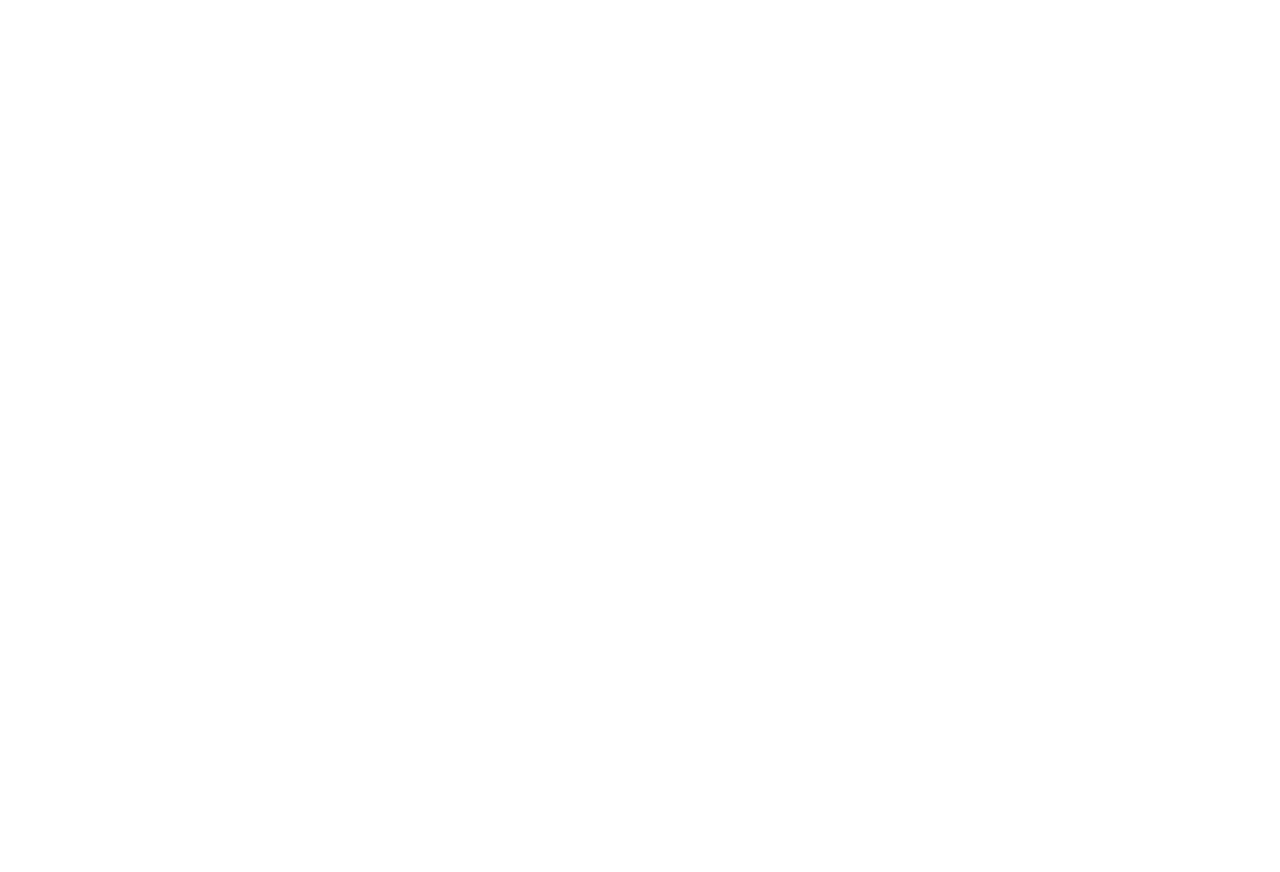
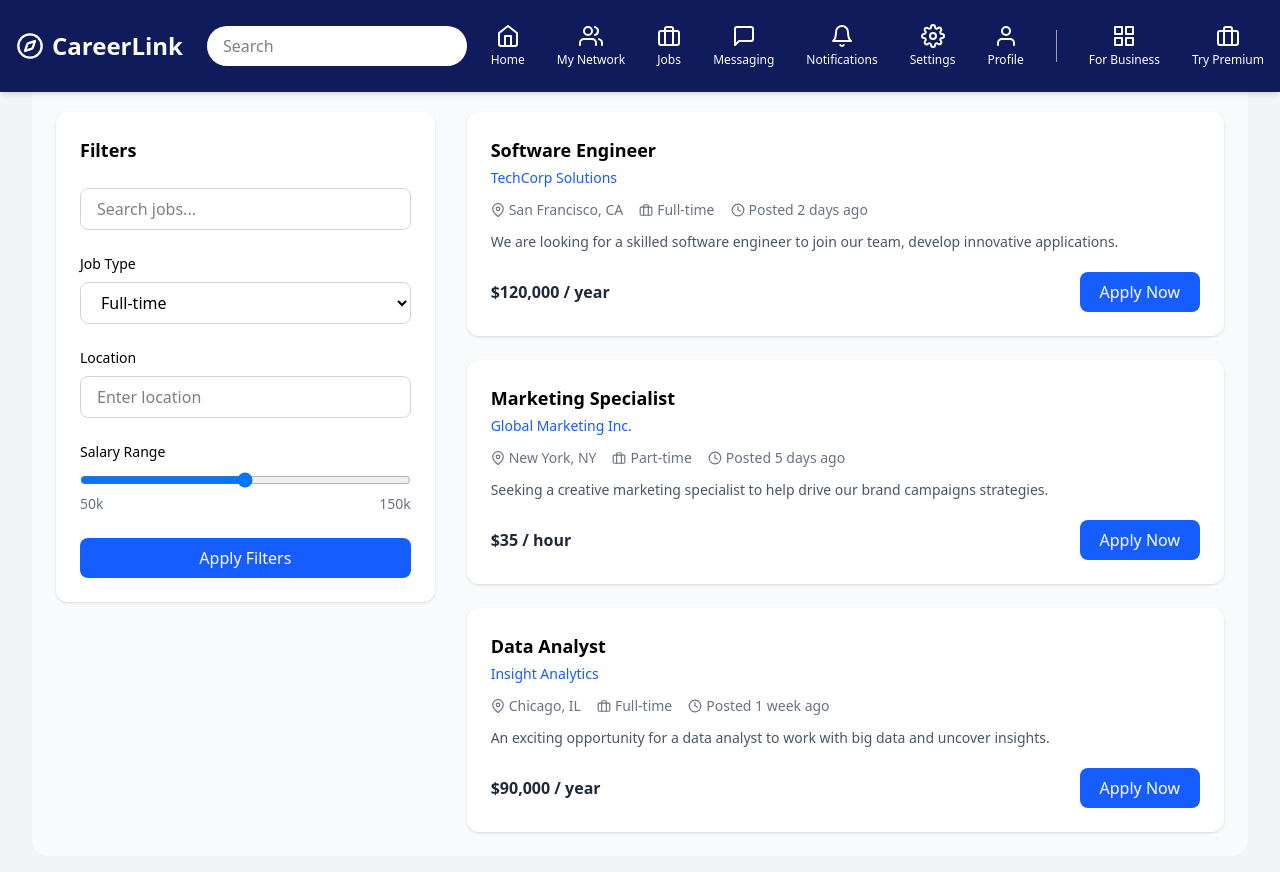
Before and after one commit to subin-subi/Career-Link, a React (Vite) app: page /candidate-form in a window 1280 px wide. Before the commit this address had no page. Shown: the top 872 px of the page. Before the commit the page ends 800 px from the top, so only its background shows below. Built offline with nearby package versions, Linux system fonts and the light colour scheme; sample sign-in values are in the browser's storage.

Commit message:
feat/add candidate -form ui

```diff
--- /dev/null
+++ b/src/components/candidate/JobCard.jsx
@@ -0,0 +1,45 @@
+// src/components/candidate/JobCard.jsx
+
+import { FiMapPin, FiBriefcase, FiClock } from "react-icons/fi";
+
+export default function JobCard({ job }) {
+  return (
+    <div className="bg-white p-6 rounded-xl shadow-sm hover:shadow-md transition">
+
+      <h3 className="text-lg font-semibold">{job.title}</h3>
+
+      <p className="text-blue-600 text-sm mt-1">
+        {job.company}
+      </p>
+
+      <div className="flex flex-wrap gap-4 text-gray-500 text-sm mt-3">
+        <span className="flex items-center gap-1">
+          <FiMapPin size={14} /> {job.location}
+        </span>
+
+        <span className="flex items-center gap-1">
+          <FiBriefcase size={14} /> {job.type}
+        </span>
+
+        <span className="flex items-center gap-1">
+          <FiClock size={14} /> {job.posted}
+        </span>
+      </div>
+
+      <p className="text-gray-600 text-sm mt-3">
+        {job.description}
+      </p>
+
+      <div className="flex justify-between items-center mt-5">
+        <span className="font-semibold text-gray-800">
+          {job.salary}
+        </span>
+
+        <button className="bg-blue-600 text-white px-5 py-2 rounded-lg hover:bg-blue-700 transition">
+          Apply Now
+        </button>
+      </div>
+
+    </div>
+  );
+}
--- /dev/null
+++ b/src/components/candidate/JobFilters.jsx
@@ -0,0 +1,52 @@
+// src/components/candidate/JobFilters.jsx
+
+export default function JobFilters() {
+  return (
+    <div className="bg-white p-6 rounded-xl shadow-sm space-y-6">
+      <h3 className="text-lg font-semibold">Filters</h3>
+
+      <input
+        type="text"
+        placeholder="Search jobs..."
+        className="w-full border border-gray-300 rounded-lg px-4 py-2 focus:outline-none focus:ring-2 focus:ring-blue-500"
+      />
+
+      <div>
+        <label className="block text-sm font-medium mb-2">
+          Job Type
+        </label>
+        <select className="w-full border border-gray-300 rounded-lg px-4 py-2">
+          <option>Full-time</option>
+          <option>Part-time</option>
+          <option>Internship</option>
+        </select>
+      </div>
+
+      <div>
+        <label className="block text-sm font-medium mb-2">
+          Location
+        </label>
+        <input
+          type="text"
+          placeholder="Enter location"
+          className="w-full border border-gray-300 rounded-lg px-4 py-2"
+        />
+      </div>
+
+      <div>
+        <label className="block text-sm font-medium mb-2">
+          Salary Range
+        </label>
+        <input type="range" min="50000" max="150000" className="w-full" />
+        <div className="flex justify-between text-sm text-gray-500">
+          <span>50k</span>
+          <span>150k</span>
+        </div>
+      </div>
+
+      <button className="w-full bg-blue-600 text-white py-2 rounded-lg hover:bg-blue-700 transition">
+        Apply Filters
+      </button>
+    </div>
+  );
+}
--- /dev/null
+++ b/src/data/candidatedummyJobs.js
@@ -0,0 +1,39 @@
+// src/data/dummyJobs.js
+
+const jobs = [
+  {
+    id: 1,
+    title: "Software Engineer",
+    company: "TechCorp Solutions",
+    location: "San Francisco, CA",
+    type: "Full-time",
+    posted: "Posted 2 days ago",
+    salary: "$120,000 / year",
+    description:
+      "We are looking for a skilled software engineer to join our team, develop innovative applications."
+  },
+  {
+    id: 2,
+    title: "Marketing Specialist",
+    company: "Global Marketing Inc.",
+    location: "New York, NY",
+    type: "Part-time",
+    posted: "Posted 5 days ago",
+    salary: "$35 / hour",
+    description:
+      "Seeking a creative marketing specialist to help drive our brand campaigns strategies."
+  },
+  {
+    id: 3,
+    title: "Data Analyst",
+    company: "Insight Analytics",
+    location: "Chicago, IL",
+    type: "Full-time",
+    posted: "Posted 1 week ago",
+    salary: "$90,000 / year",
+    description:
+      "An exciting opportunity for a data analyst to work with big data and uncover insights."
+  }
+];
+
+export default jobs;
--- /dev/null
+++ b/src/pages/candidate/Jobs.jsx
@@ -0,0 +1,41 @@
+// src/pages/candidate/Jobs.jsx
+
+import JobCard from "../../components/candidate/JobCard";
+import JobFilters from "../../components/candidate/JobFilters";
+import Navbar from "../../components/Navbar/Navbar";
+import jobs from "../../data/candidatedummyJobs";
+
+export default function Jobs() {
+  return (
+    <div className="min-h-screen bg-gray-100">
+ <Navbar/>
+      <div className="max-w-7xl mx-auto px-4 md:px-8 py-8">
+
+        <div className="bg-gray-50 p-6 rounded-2xl">
+
+          <h2 className="text-2xl font-semibold mb-6">
+            Find Your Dream Job
+          </h2>
+
+          <div className="flex flex-col md:flex-row gap-8">
+
+            {/* Filters */}
+            <div className="w-full md:w-1/3">
+              <JobFilters />
+            </div>
+
+            {/* Job List */}
+            <div className="w-full md:w-2/3 space-y-6">
+              {jobs.map((job) => (
+                <JobCard key={job.id} job={job} />
+              ))}
+            </div>
+
+          </div>
+
+        </div>
+
+      </div>
+    </div>
+  );
+}
--- a/src/routes/AppRoutes.jsx
+++ b/src/routes/AppRoutes.jsx
@@ -19,6 +19,7 @@
 import ApplyIntern from "../pages/JobSearch/JobSubmitting/JobSubmit";
 import ManageJobs from "../pages/employer/ManageJobs";
 import Dashboard from "../pages/employer/ManageJobs";
+import Jobs from "../pages/candidate/Jobs";
 
 export default function AppRoutes() {
   return (
@@ -47,6 +48,7 @@
         <Route path="/dashboard" element={<EmployerDashboard />} />
         <Route path="/candidate" element={<CandidateDashboard />} />
         <Route path="/dashboard-form" element={<Dashboard />} />
+        <Route path="/candidate-form" element={<Jobs/>} />
       </Route>
 
     </Routes>
```
